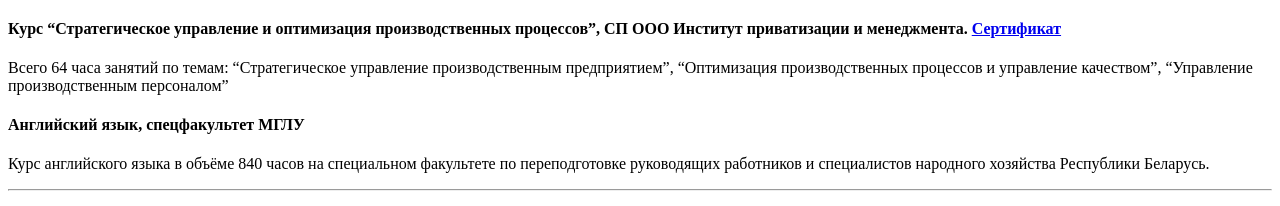
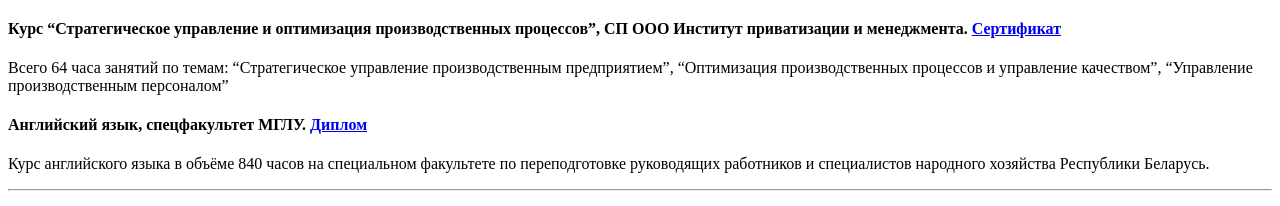
Before and after one commit to ZhuravlovAlex/cv, a plain HTML site: page index.html in a window 1280 px wide. Shown: the part 2391-2597 px from the top of the page. Drawn offline with Linux system fonts and the light colour scheme.

Commit message:
Diplom lingva

```diff
--- a/index.html
+++ b/index.html
@@ -132,7 +132,7 @@
               <p>Всего 56 часов занятий по темам: “Контроллинг затрат в производстве”, “Управление проектами в производстве” и “Организация производства и управление материальными потоками (операционный менеджмент)”</p>
             <h4>Курс “Стратегическое управление и оптимизация производственных процессов”, СП ООО Институт приватизации и менеджмента. <a href="./images/IPM1.jpg"> Сертификат</a> </h4>
               <p>Всего 64 часа занятий по темам: “Стратегическое управление производственным предприятием”, “Оптимизация производственных процессов и управление качеством”, “Управление производственным персоналом”</p>
-            <h4>Английский язык, спецфакультет МГЛУ</h4>
+            <h4>Английский язык, спецфакультет МГЛУ. <a href="./images/Dipl_lingva.jpg"> Диплом</a></h4>
               <p>Курс английского языка в объёме 840 часов на специальном факультете по переподготовке руководящих работников и специалистов народного хозяйства Республики Беларусь.</p>
     <hr>
     <h2>Дополнительные умения и навыки</h2>
```
